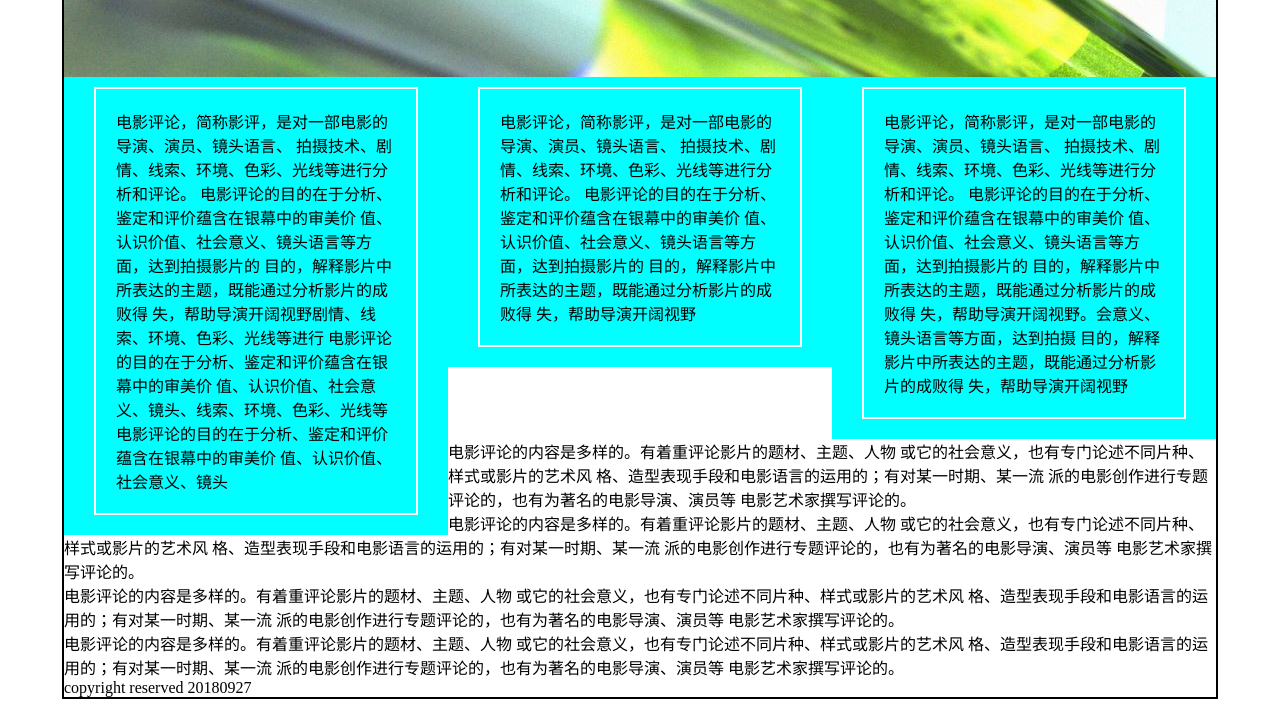
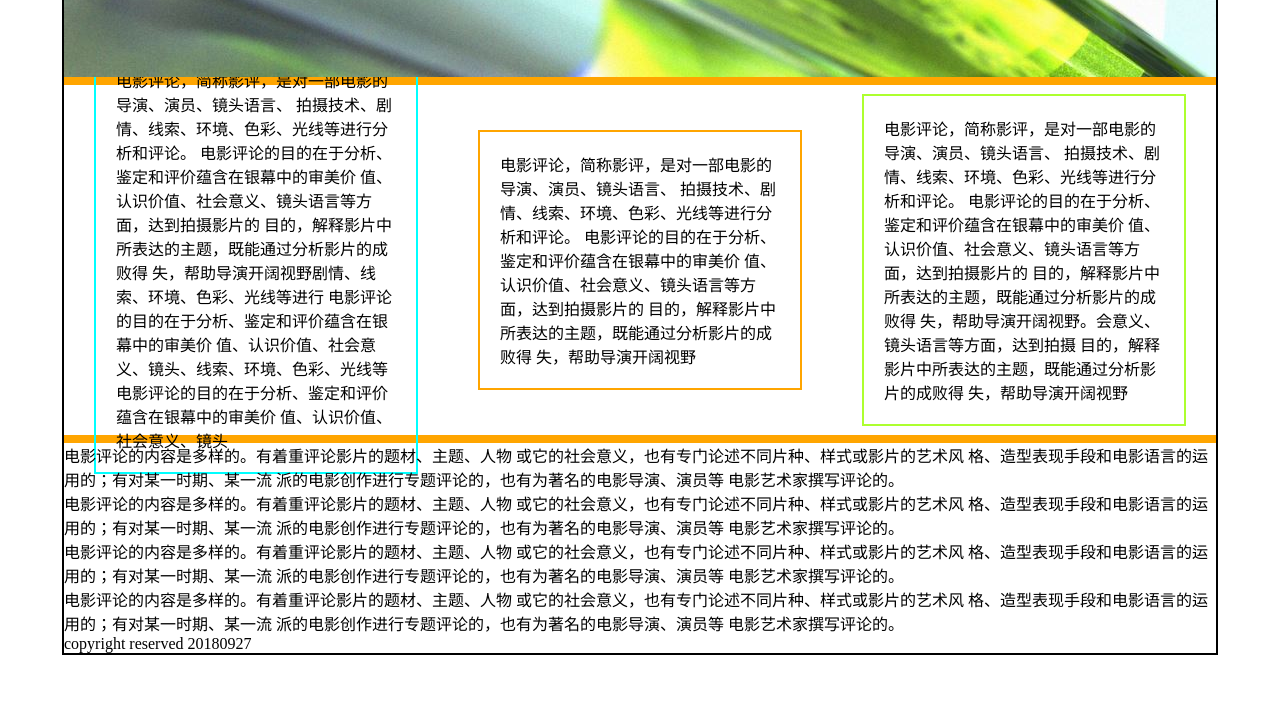
Before and after one commit to zhengt8888/simplewebpage1, a plain HTML site: page index.html in a window 1280 px wide. Shown: the part 100-815 px from the top of the page. Drawn offline with Linux system fonts and the light colour scheme; a script that the page names is missing.

Commit message:
finish at 0930 1955

```diff
--- a/index.html
+++ b/index.html
@@ -25,7 +25,7 @@
         <section id="titlepic">
             <img src="titlepic.jpg" alt="titlepic">
         </section>
-        <section id="partsection3">
+        <section id="partsection3" class="clearfix">
             <article>
                 <div class="inner">
                         电影评论，简称影评，是对一部电影的导演、演员、镜头语言、
@@ -63,7 +63,7 @@
                 </div>
             </article>
         </section>
-        <section id="partsection4">
+        <section id="partsection4" class="clearfix">
             <article>
                 <div class="inner">
                         电影评论的内容是多样的。有着重评论影片的题材、主题、人物
--- a/main.css
+++ b/main.css
@@ -35,22 +35,32 @@ section#titlepic{
 }
 
 section#partsection3{
-    border: 0 0 2px 0 solid orange;
+    border-top: 8px solid orange;
+    border-bottom: 8px solid orange;
 }
 
 section#partsection3 article{
     width: 33.33%;
+    height: 350px;
     float: left;
-    background-color: aqua;
+    background-color:white;
+    display: flex;                      /* 用于子元素垂直方向居中 */
+    align-items: center;
 }
 
 
 section#partsection3 article div{
-    margin: 10px 30px 20px 30px;
+    margin-left: 30px;
+    margin-right: 30px;
     padding: 20px;
-    border: 2px solid white;
 }
 
-section#partsection3  div{
-
+section#partsection3 article:nth-child(1) div{
+    border: 2px solid aqua;
 }
+section#partsection3 article:nth-child(2) div{
+    border: 2px solid orange;
+}
+section#partsection3 article:nth-child(3) div{
+    border: 2px solid greenyellow;
+}
```
